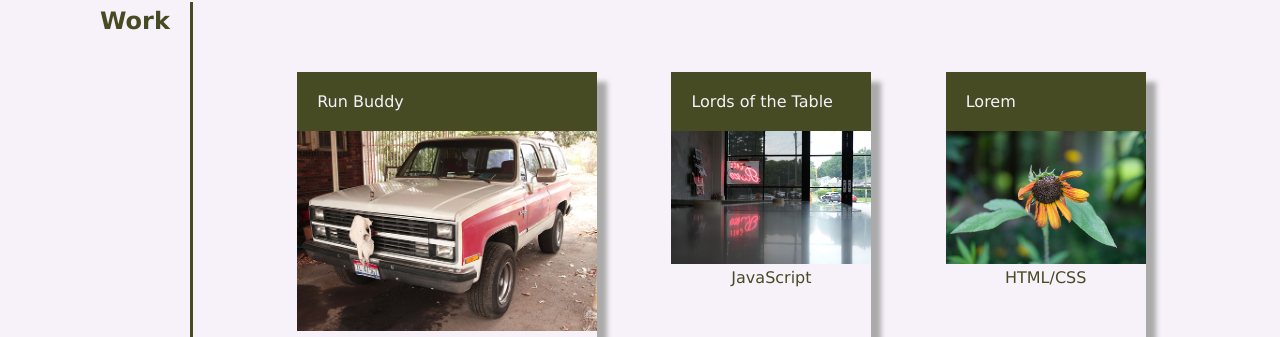
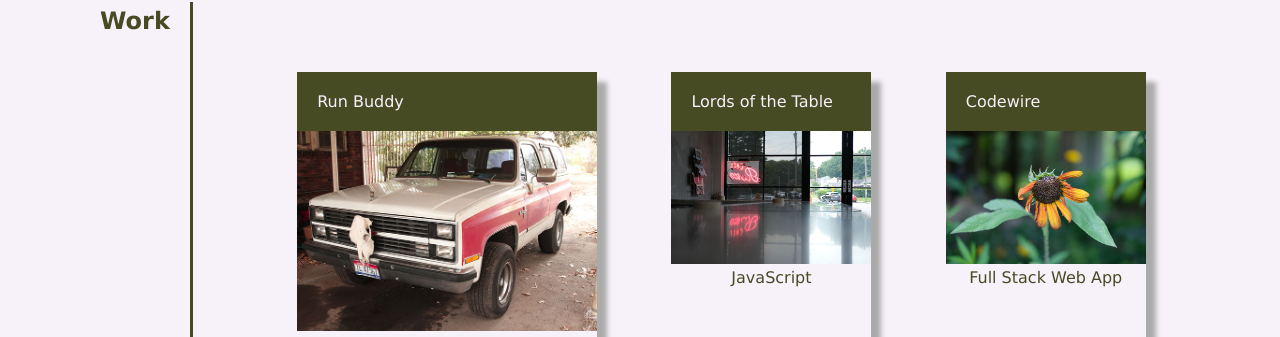
Before and after one commit to thetryworks/portfolio, a plain HTML site: page index.html in a window 1280 px wide. Shown: the part 531-868 px from the top of the page. Drawn offline with Linux system fonts and the light colour scheme.

Commit message:
added url for codewire

```diff
--- a/index.html
+++ b/index.html
@@ -60,10 +60,10 @@
             </section>
             <section class="card">
               <header>
-                  <a href="">Lorem</a>
+                  <a href="https://codewireapp.herokuapp.com/">Codewire</a>
                 </header>
               <img src="./assets/images/flower.jpg" alt="flower" />
-              <p>HTML/CSS</p>
+              <p>Full Stack Web App</p>
             </section>
             <section class="card">
               <header>
```
